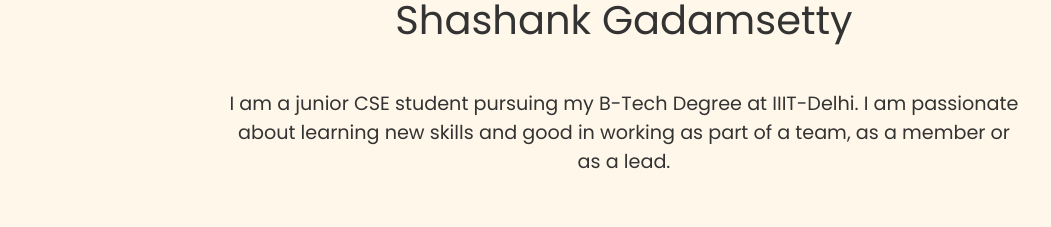
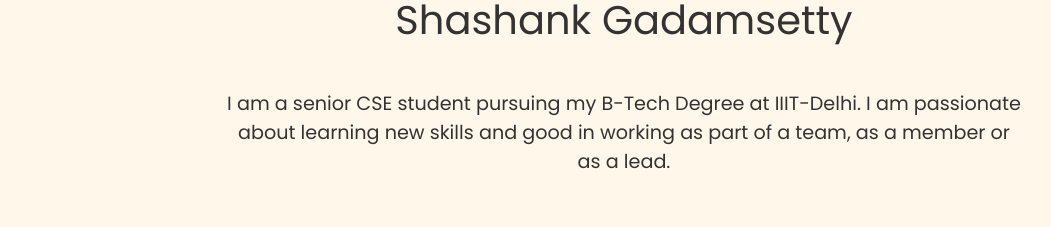
Before and after one commit to shashank-iiitdelhi/website, a website: page index.html in a window 1280 px wide. Shown: the part 160-387 px from the top of the page, without its empty margins (16-1067 px from the left). Drawn offline with Linux system fonts and the light colour scheme.

```diff
--- a/index.html
+++ b/index.html
@@ -37,7 +37,7 @@
     <!-- Heading -->
     <div class="heading content-container poppins-regular">Shashank Gadamsetty</div>
     <div class="intro-text content-container poppins-regular">
-        I am a junior CSE student pursuing my B-Tech Degree at IIIT-Delhi.
+        I am a senior CSE student pursuing my B-Tech Degree at IIIT-Delhi.
         I am passionate about learning new skills and good in working as part of a team, as a member or as a lead.
     </div>
 
```
